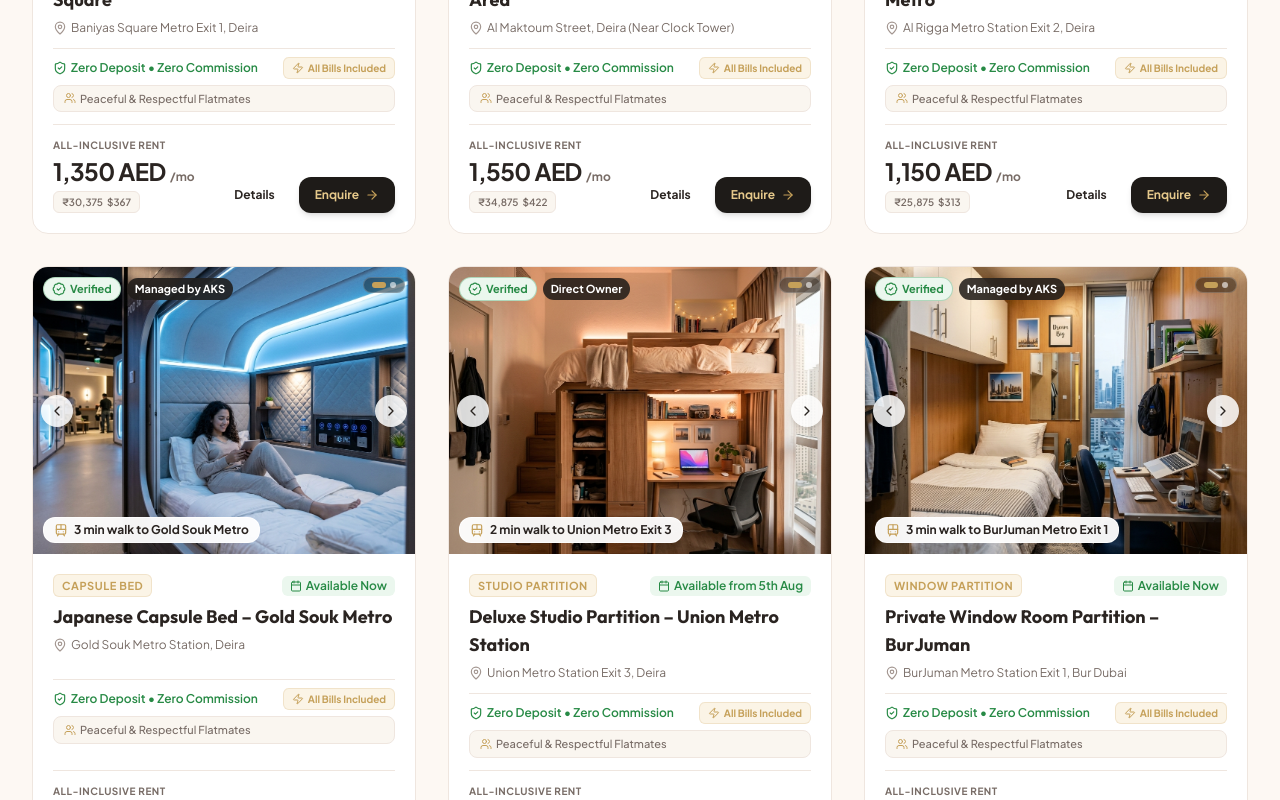
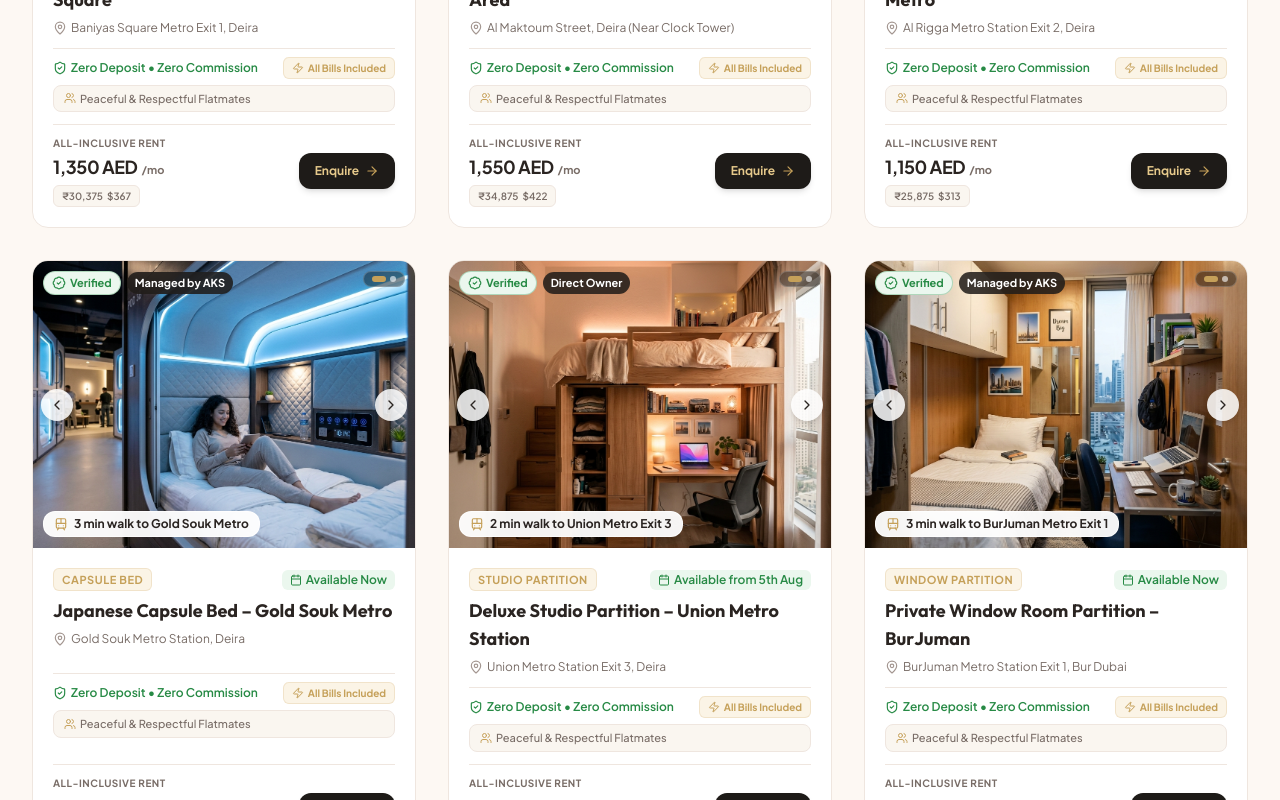
Before and after one commit to IsacSmile/aks-home, a React (Vite) app: page / in a window 1280 px wide. Shown: the part 1300-2100 px from the top of the page. Built offline with nearby package versions, Linux system fonts and the light colour scheme.

Commit message:
style: reduce RoomCard price font size and remove Details button for cleaner layout

```diff
--- a/src/components/RoomCard.jsx
+++ b/src/components/RoomCard.jsx
@@ -160,42 +160,34 @@ export function RoomCard({ room, onSelectRoom, onQuickBook }) {
         </div>
 
         {/* Pricing & Executive Action Buttons */}
-        <div className="pt-3 border-t border-[#EFE6DF] flex items-end justify-between gap-2">
+        <div className="pt-2.5 border-t border-[#EFE6DF] flex items-center justify-between gap-2">
           <div className="min-w-0">
             <span className="text-[9px] sm:text-[10px] uppercase tracking-wider text-[#786C66] block font-extrabold whitespace-nowrap">
               All-Inclusive Rent
             </span>
 
             <div className="flex items-baseline gap-1 mt-0.5">
-              <span className="text-xl sm:text-2xl font-extrabold text-[#2A2421] tracking-tight">
+              <span className="text-base sm:text-lg font-extrabold text-[#2A2421] tracking-tight">
                 {formatPrice(room.pricesAED.monthly)}
               </span>
-              <span className="text-xs text-[#786C66] font-bold">/mo</span>
+              <span className="text-[11px] text-[#786C66] font-bold">/mo</span>
             </div>
 
             {/* Multi-currency simultaneous preview pill */}
-            <div className="mt-1 inline-flex items-center gap-1 text-[10px] font-semibold text-[#786C66] bg-[#FAF6F0] px-2 py-0.5 rounded-md border border-[#EFE6DF]">
+            <div className="mt-0.5 inline-flex items-center gap-1 text-[10px] font-semibold text-[#786C66] bg-[#FAF6F0] px-2 py-0.5 rounded-md border border-[#EFE6DF]">
               {currency !== 'AED' && <span>{prices.AED}</span>}
               {currency !== 'INR' && <span>{prices.INR}</span>}
               {currency !== 'USD' && <span>{prices.USD}</span>}
             </div>
           </div>
 
-          <div className="flex items-center gap-2 shrink-0">
-            <button
-              onClick={() => onSelectRoom(room)}
-              className="px-3.5 py-2 sm:px-4 sm:py-2.5 rounded-xl bg-white hover:bg-[#FAF6F0] text-[#2A2421] text-xs font-bold border border-[#EFE6DF] hover:border-[#C5A059] transition-all shadow-2xs hover:shadow-xs active:scale-95"
-            >
-              Details
-            </button>
           <button
             onClick={() => onQuickBook(room)}
-              className="px-3.5 py-2 sm:px-4 sm:py-2.5 rounded-xl bg-[#1E1B18] hover:bg-[#C5A059] text-[#E6C98B] hover:text-white text-xs font-extrabold transition-all duration-300 shadow-md hover:shadow-lg flex items-center gap-1.5 group/btn active:scale-95 border border-[#1E1B18]"
+            className="px-4 py-2 sm:px-4.5 sm:py-2.5 rounded-xl bg-[#1E1B18] hover:bg-[#C5A059] text-[#E6C98B] hover:text-white text-xs font-extrabold transition-all duration-300 shadow-md hover:shadow-lg flex items-center gap-1.5 group/btn active:scale-95 border border-[#1E1B18] shrink-0"
           >
             <span>Enquire</span>
             <ArrowRight className="w-3.5 h-3.5 text-[#C5A059] group-hover/btn:text-white group-hover/btn:translate-x-0.5 transition-all" />
           </button>
-          </div>
         </div>
 
       </div>
```
Lines whose indentation alone changed are shown as unchanged.
